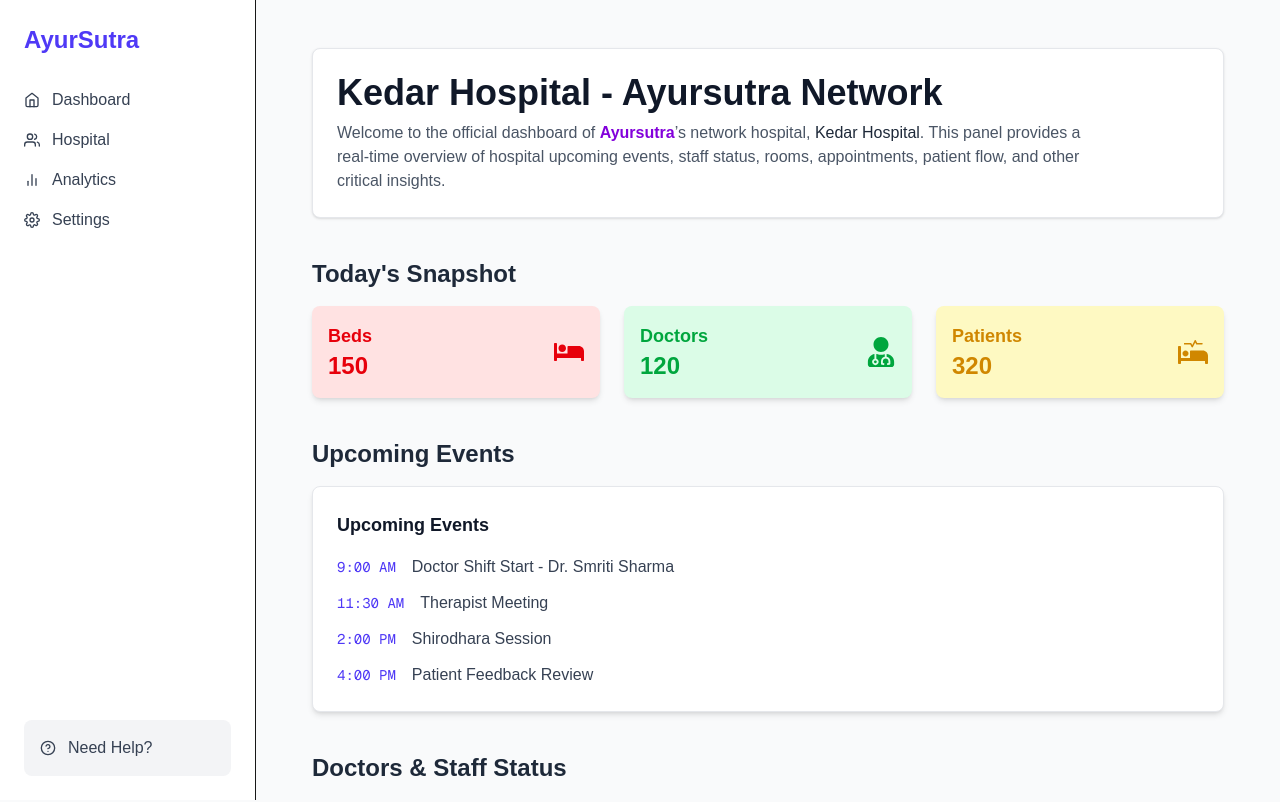
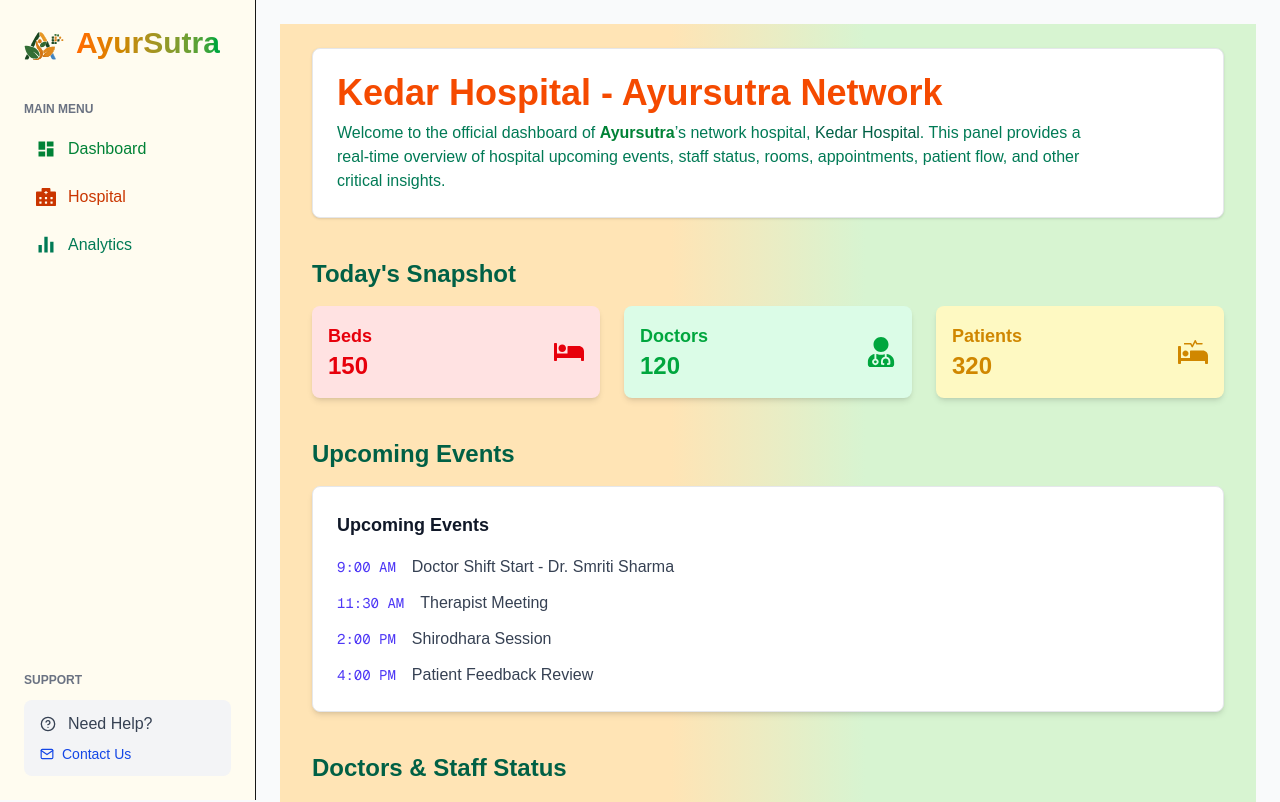
Before and after one commit to Aadity31/ayursutra_Prototype, a Next.js app: page /hospital/dashboard/manage in a window 1280 px wide. Shown: the top 802 px of the page. Built offline with nearby package versions, Linux system fonts and the light colour scheme.

Commit message:
text and background changes along with some other changes

```diff
--- a/src/app/components/hospital/ActiveUsers.tsx
+++ b/src/app/components/hospital/ActiveUsers.tsx
@@ -12,7 +12,6 @@
 } from "recharts";
 
 const ActiveUsers: React.FC = () => {
-  // Data inside the component - no need to pass from outside
   const monthlyUsers = [
     { month: "Jan", users: 200 },
     { month: "Feb", users: 300 },
--- a/src/app/components/hospital/BannerCard.tsx
+++ b/src/app/components/hospital/BannerCard.tsx
@@ -9,7 +9,7 @@
 const BannerCard: React.FC<BannerCardProps> = ({ image, title, description }) => {
   return (
     <div className="bg-white shadow-md rounded-xl p-4 flex flex-col items-center text-center">
-      {/* Use the image prop directly */}
+
       <img
         src={image}
         alt={title}
--- a/src/app/components/hospital/ReportsTable.tsx
+++ b/src/app/components/hospital/ReportsTable.tsx
@@ -1,4 +1,3 @@
-// src/components/hospital/ReportsTable.tsx
 
 import React from "react";
 import { reportsData } from "../hospital/reportsData";
--- a/src/app/components/hospital/Sidebar.tsx
+++ b/src/app/components/hospital/Sidebar.tsx
@@ -1,53 +1,69 @@
 import Link from "next/link";
-import {
-  FiHome,
-  FiUsers,
-  FiBarChart2,
-  FiSettings,
-  FiHelpCircle,
-} from "react-icons/fi";
+import Image from "next/image";
+import { FiHelpCircle, FiMail } from "react-icons/fi";
+import { MdDashboard } from "react-icons/md";
+import { FaHospitalAlt } from "react-icons/fa";
+import { RiBarChartFill } from "react-icons/ri";
 
 const Sidebar: React.FC = () => {
   return (
-    <aside className="w-64 bg-white border-r h-screen sticky top-0 p-6 flex flex-col justify-between">
-      <div>
-        <div className="text-2xl font-bold text-indigo-600 mb-8">AyurSutra</div>
-        <nav className="space-y-4">
-          {/* Dashboard link */}
+    <aside
+      className="w-64 border-r h-screen sticky top-0 flex flex-col justify-between"
+      style={{ backgroundColor: "#FFFCF0" }}
+    >
+      <div className="px-6 py-6">
+        <div className="flex items-center gap-3 mb-10">
+          <Image
+            src="/logo-no-name.svg"
+            alt="AyurSutra Logo"
+            width={40}
+            height={40}
+          />
+          <span className="text-3xl font-extrabold bg-gradient-to-r from-orange-500 to-green-600 bg-clip-text text-transparent">
+            AyurSutra
+          </span>
+        </div>
+
+        <div className="text-xs uppercase text-gray-500 font-semibold mb-3">
+          Main Menu
+        </div>
+        <nav className="space-y-2">
           <Link
             href="/hospital/dashboard"
-            className="flex items-center gap-3 text-gray-700 hover:text-indigo-600"
+            className="flex items-center gap-3 px-3 py-2 rounded-lg text-green-700 hover:bg-green-100 hover:text-green-900 font-medium transition"
           >
-            <FiHome /> Dashboard
+            <MdDashboard size={20} /> Dashboard
           </Link>
 
-          {/* Hospital page */}
           <Link
             href="/hospital/dashboard/manage"
-            className="flex items-center gap-3 text-gray-700 hover:text-indigo-600"
+            className="flex items-center gap-3 px-3 py-2 rounded-lg text-orange-700 hover:bg-orange-100 hover:text-orange-900 font-medium transition"
           >
-            <FiUsers /> Hospital
+            <FaHospitalAlt size={20} /> Hospital
           </Link>
 
-          {/* Analytics page */}
           <Link
             href="/hospital/dashboard/analytics"
-            className="flex items-center gap-3 text-gray-700 hover:text-indigo-600"
+            className="flex items-center gap-3 px-3 py-2 rounded-lg text-emerald-700 hover:bg-emerald-100 hover:text-emerald-900 font-medium transition"
           >
-            <FiBarChart2 /> Analytics
-          </Link>
-
-          {/* Settings */}
-          <Link
-            href="/settings"
-            className="flex items-center gap-3 text-gray-700 hover:text-indigo-600"
-          >
-            <FiSettings /> Settings
+            <RiBarChartFill size={20} /> Analytics
           </Link>
         </nav>
       </div>
-      <div className="bg-gray-100 p-4 rounded-lg flex items-center gap-3 text-gray-700">
-        <FiHelpCircle /> Need Help?
+
+      <div className="px-6 py-6">
+        <div className="text-xs uppercase text-gray-500 font-semibold mb-3">
+          Support
+        </div>
+        <div className="bg-gray-100 px-4 py-3 rounded-lg flex flex-col gap-2 text-gray-700 font-medium hover:bg-gray-200 transition">
+          <div className="flex items-center gap-3">
+            <FiHelpCircle /> Need Help?
+          </div>
+          <div className="flex items-center gap-2 text-sm text-blue-700 hover:underline cursor-pointer">
+            <FiMail />
+            <span>Contact Us</span>
+          </div>
+        </div>
       </div>
     </aside>
   );
--- a/src/app/components/hospital/feedbackData.ts
+++ b/src/app/components/hospital/feedbackData.ts
@@ -14,21 +14,21 @@
     date: "22 DEC 7:20 PM",
     completion: 50,
     icon: FiCalendar,
-    color: "#0EA5E9", // blue
+    color: "#0EA5E9",
   },
   {
     hospital: "Doon Hospital",
     date: "21 DEC 11:21 PM",
     completion: 10,
     icon: FiUsers,
-    color: "#F43F5E", // red
+    color: "#F43F5E",
   },
   {
     hospital: "Doon Hospital",
     date: "21 DEC 9:26 PM",
     completion: 100,
     icon: FiActivity,
-    color: "#10B981", // green
+    color: "#10B981",
   },
   {
     hospital: "Doon Hospital",
@@ -42,13 +42,13 @@
     date: "19 DEC 10:53 PM",
     completion: 25,
     icon: FiStar,
-    color: "#FACC15", // yellow
+    color: "#FACC15",
   },
   {
     hospital: "Doon Hospital",
     date: "18 DEC 6:41 PM",
     completion: 60,
     icon: FiCheck,
-    color: "#8B5CF6", // purple
+    color: "#8B5CF6",
   },
 ];
--- a/src/app/components/hospital/reportsData.ts
+++ b/src/app/components/hospital/reportsData.ts
@@ -1,4 +1,3 @@
-// src/hospital/reportsData.ts
 
 import { FiActivity, FiDatabase, FiHeart } from "react-icons/fi";
 import { IconType } from "react-icons";
--- a/src/app/hospital/dashboard/Dashboard.tsx
+++ b/src/app/hospital/dashboard/Dashboard.tsx
@@ -36,44 +36,26 @@
 
 const Dashboard: React.FC = () => {
   const headerCards: KPI[] = [
-    {
-      title: "Today's Appointments",
-      value: 25,
-      change: "+5%",
-      icon: <FiCalendar />,
-      status: "up",
-    },
-    {
-      title: "Today's Sessions",
-      value: 10,
-      change: "-2%",
-      icon: <FiCheck />,
-      status: "down",
-    },
-    {
-      title: "New Clients",
-      value: 8,
-      change: "+10%",
-      icon: <FiUser />,
-      status: "up",
-    },
-    {
-      title: "Total Clients",
-      value: 250,
-      change: "+1%",
-      icon: <FiUsers />,
-      status: "up",
-    },
+    { title: "Today's Appointments", value: 25, change: "+5%", icon: <FiCalendar />, status: "up" },
+    { title: "Today's Sessions", value: 10, change: "-2%", icon: <FiCheck />, status: "down" },
+    { title: "New Clients", value: 8, change: "+10%", icon: <FiUser />, status: "up" },
+    { title: "Total Clients", value: 250, change: "+1%", icon: <FiUsers />, status: "up" },
   ];
 
-  const chart = {
-    title: "Hospital Overview",
-  };
+  const chart = { title: "Hospital Overview" };
 
   return (
-    <div className="space-y-8">
+    <div
+      className="space-y-8 min-h-screen bg-cover bg-center p-6"
+      style={{
+        background: `linear-gradient(
+          to bottom right,
+          #F5F5DC 0%,
+          #E9E4D4 100%
+        )`,
+      }}
+    >
       <HeaderCards cards={headerCards} />
-
       <div className="grid grid-cols-1 sm:grid-cols-3 gap-6">
         <div className="w-full">
           <AddHospitalsCard
@@ -82,7 +64,6 @@
             image="https://i.pinimg.com/736x/28/2d/88/282d8807bbf1b5d58d452a4a9fb2de83.jpg"
           />
         </div>
-
         <div className="w-full flex justify-center">
           <BannerCard
             image="/TOP 5 BENEFITS OF A SUBSCRIPTION MODEL & HOW TO UTILIZE.jpeg"
@@ -90,17 +71,14 @@
             description="Get more features by upgrading your subscription."
           />
         </div>
-
         <div className="w-full flex justify-center">
           <SmallStatsCard />
         </div>
       </div>
-
       <div className="grid grid-cols-1 lg:grid-cols-2 gap-6">
         <ActiveUsers />
         <HospitalOverviewChart chart={chart} />
       </div>
-
       <div className="grid grid-cols-1 lg:grid-cols-2 gap-6">
         <ReportsTable />
         <FeedbackSection />
--- a/src/app/hospital/dashboard/manage/HospitalPage.tsx
+++ b/src/app/hospital/dashboard/manage/HospitalPage.tsx
@@ -5,54 +5,57 @@
 import HospitalFeatures from '../../../components/hospital/HospitalFeatures';
 import ExtraFeatures from '../../../components/hospital/ExtraFeatures';
 import UpcomingEvents from '../../../components/hospital/UpcomingEventsTimeline';
-import StaffList from '../../../components/hospital/StaffList';  // <-- import added
+import StaffList from '../../../components/hospital/StaffList';
 
 const HospitalPage = () => {
   return (
-    <div className="min-h-screen bg-gray-50 px-8 py-6 space-y-10">
-      {/* Ayursutra Header */}
+    <div
+      className="min-h-screen px-8 py-6 space-y-10"
+      style={{
+        background:
+          'linear-gradient(to right, #FFE4B5 0%, #FFE4B5 40%, #D7F4D1 60%, #D7F4D1 100%)',
+      }}
+    >
       <div className="bg-white shadow-sm rounded-lg p-6 border border-gray-200">
-        <h1 className="text-4xl font-extrabold text-gray-900 mb-2">Kedar Hospital - Ayursutra Network</h1>
-        <p className="text-md text-gray-600 max-w-3xl">
-          Welcome to the official dashboard of <span className="font-semibold text-purple-700">Ayursutra</span>’s network hospital,
-          <span className="font-medium text-gray-800"> Kedar Hospital</span>. This panel provides a real-time overview of hospital
-          upcoming events,  staff status, rooms, appointments, patient flow, and other critical insights.
+        <h1 className="text-4xl font-extrabold text-orange-600 mb-2">
+          Kedar Hospital - Ayursutra Network
+        </h1>
+        <p className="text-md text-emerald-700 max-w-3xl">
+          Welcome to the official dashboard of{' '}
+          <span className="font-semibold text-green-700">Ayursutra</span>’s network hospital,
+          <span className="font-medium text-emerald-800"> Kedar Hospital</span>. This panel provides a
+          real-time overview of hospital upcoming events, staff status, rooms, appointments,
+          patient flow, and other critical insights.
         </p>
       </div>
 
-      {/* Key Hospital Stats */}
       <section>
-        <h2 className="text-2xl font-bold text-gray-800 mb-4">Today's Snapshot</h2>
+        <h2 className="text-2xl font-bold text-emerald-800 mb-4">Today's Snapshot</h2>
         <HospitalStats />
       </section>
 
-      {/* Upcoming Events */}
       <section>
-        <h2 className="text-2xl font-bold text-gray-800 mb-4">Upcoming Events</h2>
+        <h2 className="text-2xl font-bold text-emerald-800 mb-4">Upcoming Events</h2>
         <UpcomingEvents />
       </section>
 
-      {/* Staff List & Status */}
       <section>
-        <h2 className="text-2xl font-bold text-gray-800 mb-4">Doctors & Staff Status</h2>
+        <h2 className="text-2xl font-bold text-emerald-800 mb-4">Doctors & Staff Status</h2>
         <StaffList />
       </section>
 
-      {/* Rooms */}
       <section>
-        <h2 className="text-2xl font-bold text-gray-800 mb-4">Room Occupancy</h2>
+        <h2 className="text-2xl font-bold text-emerald-800 mb-4">Room Occupancy</h2>
         <RoomDetails />
       </section>
 
-      {/* Features */}
       <section>
-        <h2 className="text-2xl font-bold text-gray-800 mb-4">Key Services & Facilities</h2>
+        <h2 className="text-2xl font-bold text-emerald-800 mb-4">Key Services & Facilities</h2>
         <HospitalFeatures />
       </section>
 
-      {/* Extra Details */}
       <section>
-        <h2 className="text-2xl font-bold text-gray-800 mb-4">Performance & Feedback</h2>
+        <h2 className="text-2xl font-bold text-emerald-800 mb-4">Performance & Feedback</h2>
         <ExtraFeatures />
       </section>
     </div>
```
Also changed, not shown: src/app/hospital/dashboard/analytics/analyticpage.tsx (+28 -22 lines).
